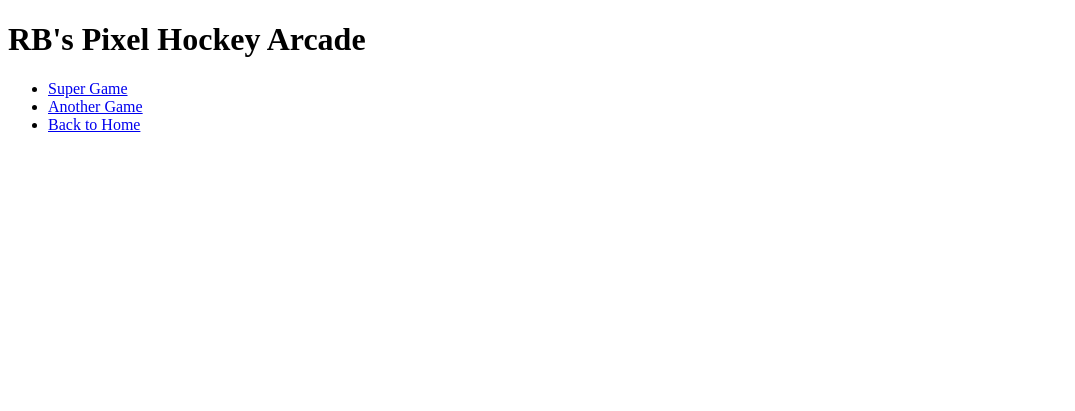
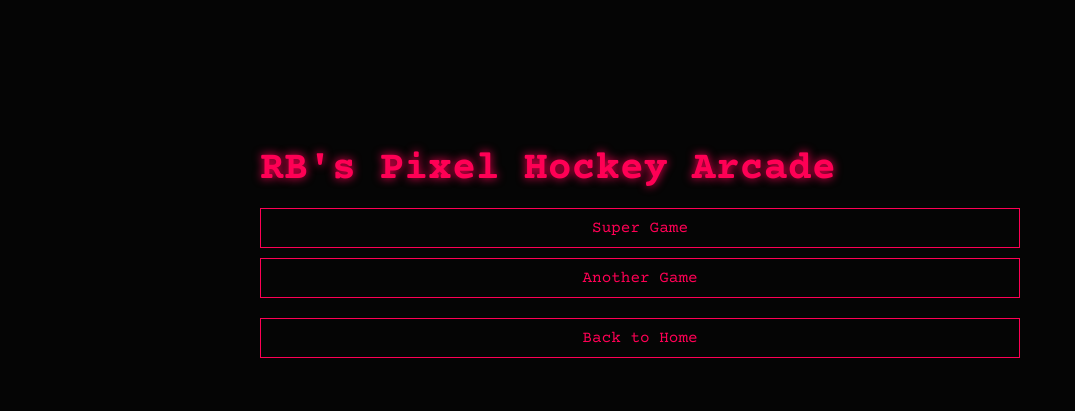
Before and after one commit to notabee/notabee.github.io, a plain HTML site: page games/index.html in a window 1280 px wide. Shown: the whole page, without its empty margins (0-1075 px from the left). Drawn offline with nearby package versions, Linux system fonts and the light colour scheme.

Commit message:
Update index.html

```diff
--- a/games/index.html
+++ b/games/index.html
@@ -1,14 +1,87 @@
 <!DOCTYPE html>
-<html>
+<html lang="en">
 <head>
-    <title>My Games</title>
+    <meta charset="UTF-8">
+    <meta name="viewport" content="width=device-width, initial-scale=1.0">
+    <title>RB's Games</title>
+    <style>
+        /* --- CSS STYLING (REUSE FROM YOUR INDEX.HTML) --- */
+        @import url('https://fonts.googleapis.com/css2?family=Courier+Prime:ital,wght@0,400;0,700;1,400&display=swap');
+
+        :root {
+            --neon-pink: #FF0055; /*  Your neon pink */
+            --neon-dim: #990033;  /*  Your neon dim */
+            --text-white: #e0e0e0; /*  Your text white */
+            --bg-black: #050505;   /*  Your background black */
+        }
+
+        body {
+            margin: 0;
+            background-color: var(--bg-black);
+            font-family: 'Courier Prime', 'Courier New', monospace;
+            color: var(--neon-pink);
+            /* No overflow:hidden here, since this is a menu */
+        }
+
+        main {
+            position: relative;
+            z-index: 10;
+            width: 100%;
+            max-width: 800px;
+            margin: 0 auto;
+            padding-top: 15vh; /* Adjust for menu */
+            padding-bottom: 50px;
+            padding-left: 20px;
+            padding-right: 20px;
+            box-sizing: border-box;
+            /* No opacity/transition, show the menu immediately */
+            /* Remove pointer-events */
+        }
+
+        h1 {
+            font-size: 2.5rem;
+            font-weight: 700;
+            margin-bottom: 0.5rem;
+            text-shadow: 0 0 10px var(--neon-pink);
+        }
+
+        ul {
+            list-style: none; /* Remove bullet points */
+            padding: 0;
+        }
+
+        li {
+            margin-bottom: 10px;
+        }
+
+        a {
+            color: var(--neon-pink);
+            text-decoration: none;  /* Remove underlines */
+            display: block;  /* Make the whole area clickable */
+            padding: 10px;
+            border: 1px solid var(--neon-pink);
+            text-align: center;
+            transition: background-color 0.3s ease; /* Add a hover effect */
+        }
+
+        a:hover {
+            background-color: var(--neon-dim); /* Darker on hover */
+        }
+
+        .back-link {
+            margin-top: 20px;
+        }
+
+    </style>
 </head>
 <body>
-    <h1>RB's Pixel Hockey Arcade</h1>
-    <ul>
-        <li><a href="/games/super-game">Super Game</a></li>
-        <li><a href="/games/another-game">Another Game</a></li>
-        <li><a href="/">Back to Home</a></li>
-    </ul>
+    <main>
+        <h1>RB's Pixel Hockey Arcade</h1>
+        <ul>
+            <li><a href="/games/super-game/">Super Game</a></li>  <!--  Add the trailing slash to the href -->
+            <li><a href="/games/another-game/">Another Game</a></li> <!--  Add the trailing slash to the href -->
+        </ul>
+        <a class="back-link" href="/">Back to Home</a>
+    </main>
 </body>
 </html>
```
